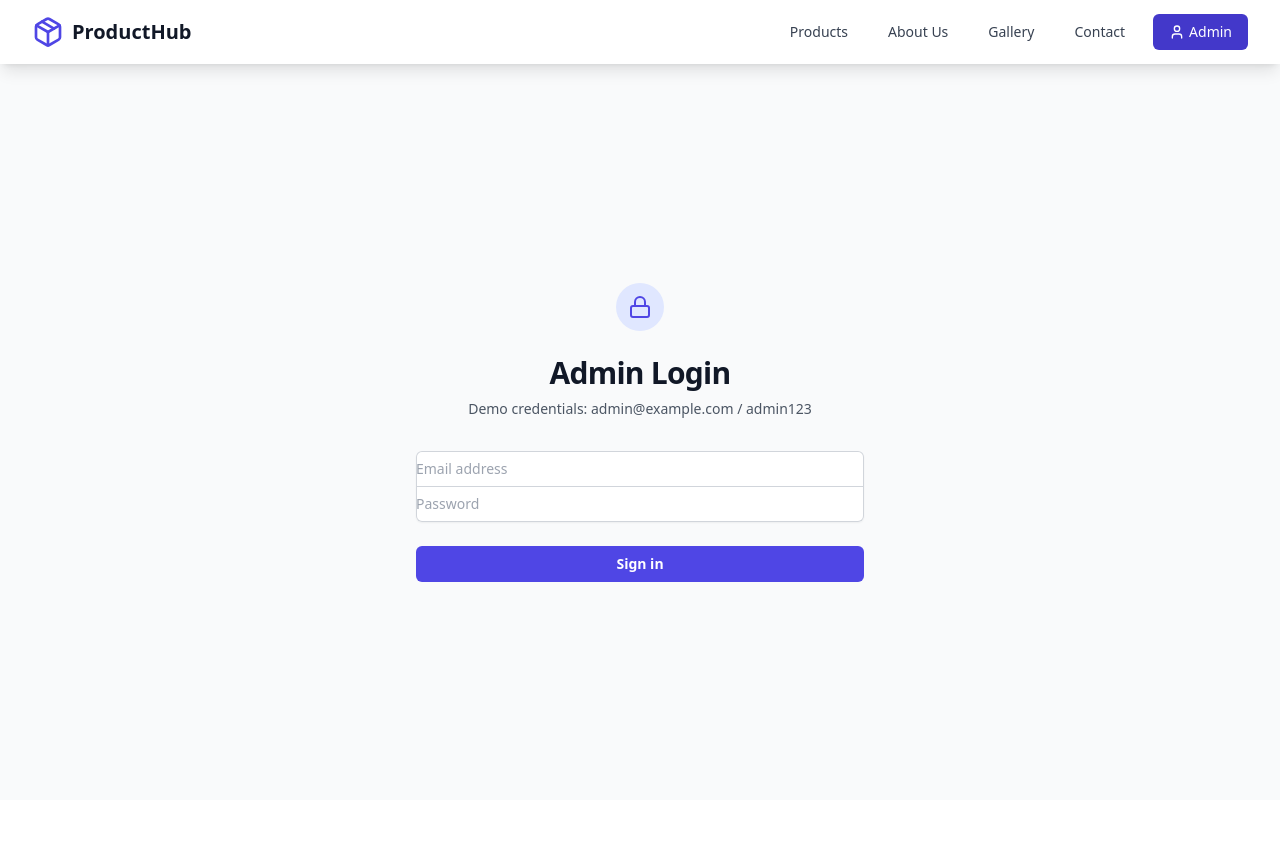
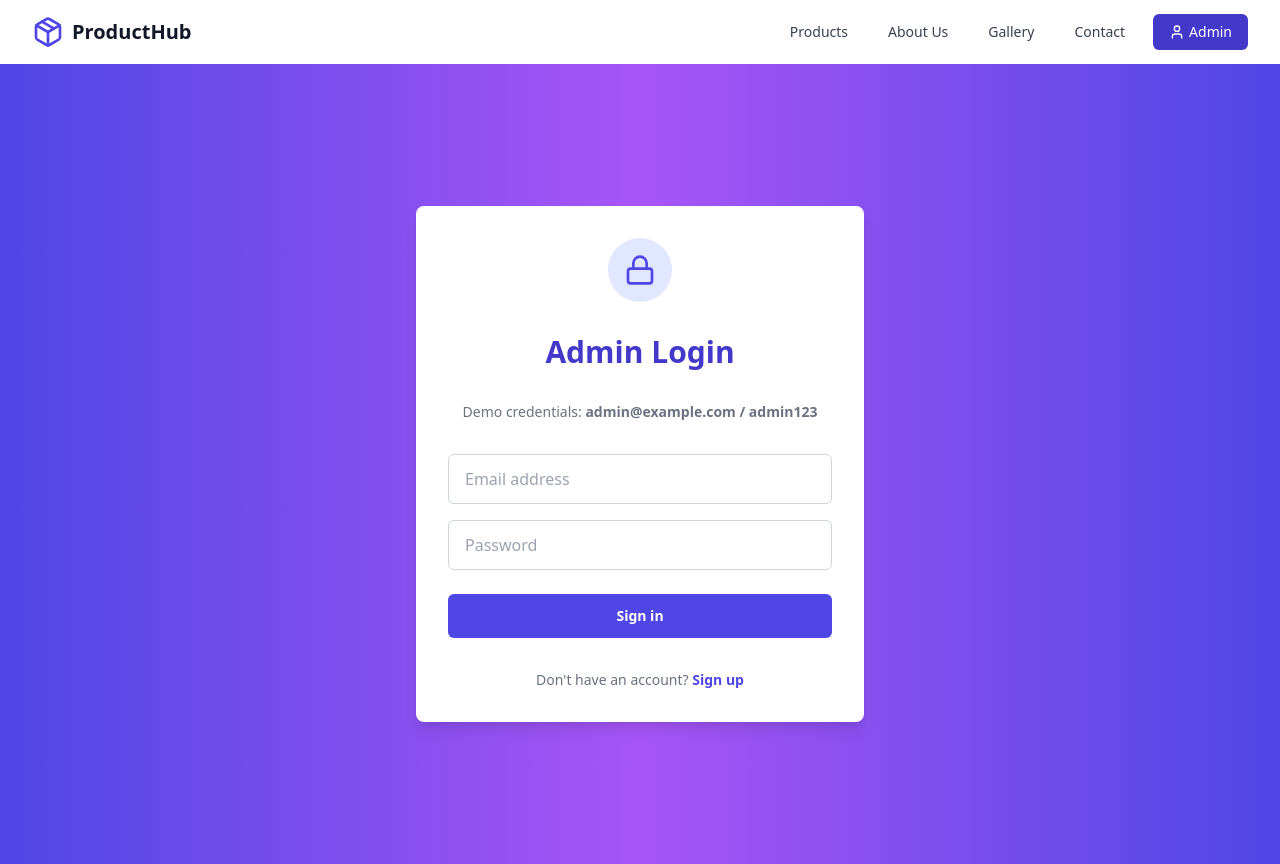
Before and after one commit to Silicon005/SE-Project, a React (Vite) app: page /admin in a window 1280 px wide. Before the commit the page ends 800 px from the top, so only its background shows below. Built offline with nearby package versions, Linux system fonts and the light colour scheme.

Commit message:
Update AdminLogin.tsx

```diff
--- a/src/pages/AdminLogin.tsx
+++ b/src/pages/AdminLogin.tsx
@@ -20,23 +20,23 @@ export const AdminLogin = () => {
   };
 
   return (
-    <div className="min-h-[calc(100vh-4rem)] flex items-center justify-center py-12 px-4 sm:px-6 lg:px-8">
-      <div className="w-full max-w-md space-y-8">
-        <div>
-          <div className="mx-auto h-12 w-12 flex items-center justify-center rounded-full bg-indigo-100">
-            <Lock className="h-6 w-6 text-indigo-600" />
+    <div className="min-h-screen flex items-center justify-center bg-gradient-to-r from-indigo-600 via-purple-500 to-indigo-600 py-12 px-4 sm:px-6 lg:px-8">
+      <div className="w-full max-w-md space-y-8 bg-white p-8 rounded-lg shadow-lg">
+        <div className="flex justify-center mb-6">
+          <div className="h-16 w-16 flex items-center justify-center rounded-full bg-indigo-100">
+            <Lock className="h-8 w-8 text-indigo-600" />
           </div>
-          <h2 className="mt-6 text-center text-3xl font-bold tracking-tight text-gray-900">
-            Admin Login
-          </h2>
-          <p className="mt-2 text-center text-sm text-gray-600">
-            Demo credentials: admin@example.com / admin123
-          </p>
         </div>
-        <form className="mt-8 space-y-6" onSubmit={handleSubmit}>
-          <div className="-space-y-px rounded-md shadow-sm">
+        <h2 className="text-3xl font-bold text-center text-indigo-700">
+          Admin Login
+        </h2>
+        <p className="text-center text-sm text-gray-500 mb-6">
+          Demo credentials: <span className="font-semibold">admin@example.com / admin123</span>
+        </p>
+        <form className="space-y-6" onSubmit={handleSubmit}>
+          <div className="space-y-4">
             <div>
-              <label htmlFor="email-address" className="sr-only">
+              <label htmlFor="email" className="sr-only">
                 Email address
               </label>
               <input
@@ -45,7 +45,7 @@ export const AdminLogin = () => {
                 type="email"
                 autoComplete="email"
                 required
-                className="relative block w-full rounded-t-md border-0 py-1.5 text-gray-900 ring-1 ring-inset ring-gray-300 placeholder:text-gray-400 focus:z-10 focus:ring-2 focus:ring-inset focus:ring-indigo-600 sm:text-sm sm:leading-6"
+                className="block w-full px-4 py-3 rounded-md border border-gray-300 focus:outline-none focus:ring-2 focus:ring-indigo-600 focus:border-indigo-600 text-gray-700"
                 placeholder="Email address"
                 value={email}
                 onChange={(e) => setEmail(e.target.value)}
@@ -61,7 +61,7 @@ export const AdminLogin = () => {
                 type="password"
                 autoComplete="current-password"
                 required
-                className="relative block w-full rounded-b-md border-0 py-1.5 text-gray-900 ring-1 ring-inset ring-gray-300 placeholder:text-gray-400 focus:z-10 focus:ring-2 focus:ring-inset focus:ring-indigo-600 sm:text-sm sm:leading-6"
+                className="block w-full px-4 py-3 rounded-md border border-gray-300 focus:outline-none focus:ring-2 focus:ring-indigo-600 focus:border-indigo-600 text-gray-700"
                 placeholder="Password"
                 value={password}
                 onChange={(e) => setPassword(e.target.value)}
@@ -72,12 +72,15 @@ export const AdminLogin = () => {
           <div>
             <button
               type="submit"
-              className="group relative flex w-full justify-center rounded-md bg-indigo-600 py-2 px-3 text-sm font-semibold text-white hover:bg-indigo-500 focus-visible:outline focus-visible:outline-2 focus-visible:outline-offset-2 focus-visible:outline-indigo-600"
+              className="group relative flex w-full justify-center rounded-md bg-indigo-600 py-3 px-4 text-sm font-semibold text-white hover:bg-indigo-700 focus-visible:outline focus-visible:outline-2 focus-visible:outline-offset-2 focus-visible:outline-indigo-600 transition-all duration-200"
             >
               Sign in
             </button>
           </div>
         </form>
+        <div className="text-center text-sm text-gray-500 mt-6">
+          <p>Don't have an account? <a href="#" className="font-semibold text-indigo-600 hover:text-indigo-500">Sign up</a></p>
+        </div>
       </div>
     </div>
   );
```
